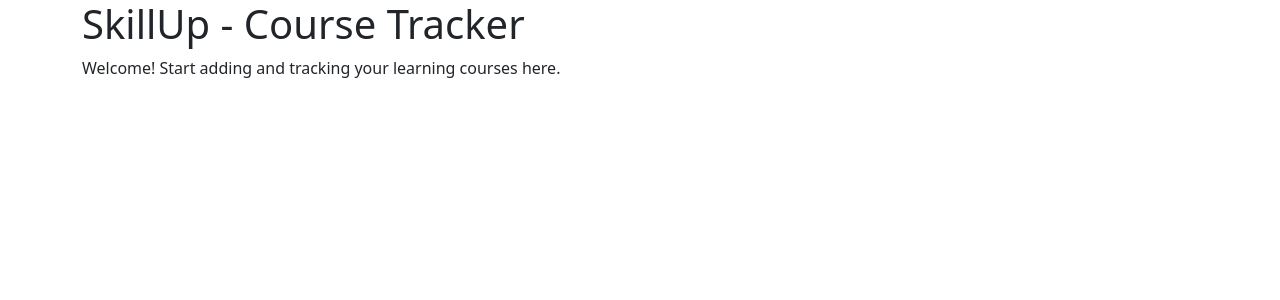
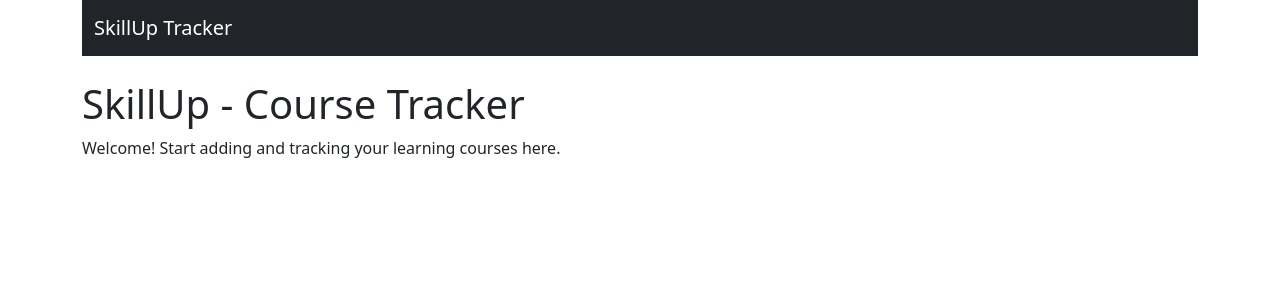
Before and after one commit to SahilRaza79656/skillup-course-tracker, a React (Create React App) app in the folder frontend/: page / in a window 1280 px wide. Shown: the top 300 px of the page. Built offline with nearby package versions, Linux system fonts and the light colour scheme.

Commit message:
Created Navbar component and added Bootstrap support

```diff
--- a/frontend/src/App.js
+++ b/frontend/src/App.js
@@ -1,10 +1,12 @@
 import React from 'react';
+import Navbar from './components/Navbar';
 
 function App() {
   return (
     <div className="container">
-       <h1>SkillUp - Course Tracker</h1>
-       <p>Welcome! Start adding and tracking your learning courses here.</p>
+      <Navbar />
+      <h1>SkillUp - Course Tracker</h1>
+      <p>Welcome! Start adding and tracking your learning courses here.</p>
     </div>
   );
 }
--- /dev/null
+++ b/frontend/src/components/Navbar.js
@@ -0,0 +1,13 @@
+import React from 'react';
+
+function Navbar(){
+    return (
+        <nav className='navbar navbar-dark bg-dark mb-4'>
+            <div className='container'>
+                <span className='navbar-brand'>SkillUp Tracker</span>
+            </div>
+        </nav>
+    );
+}
+
+export default Navbar;
```
